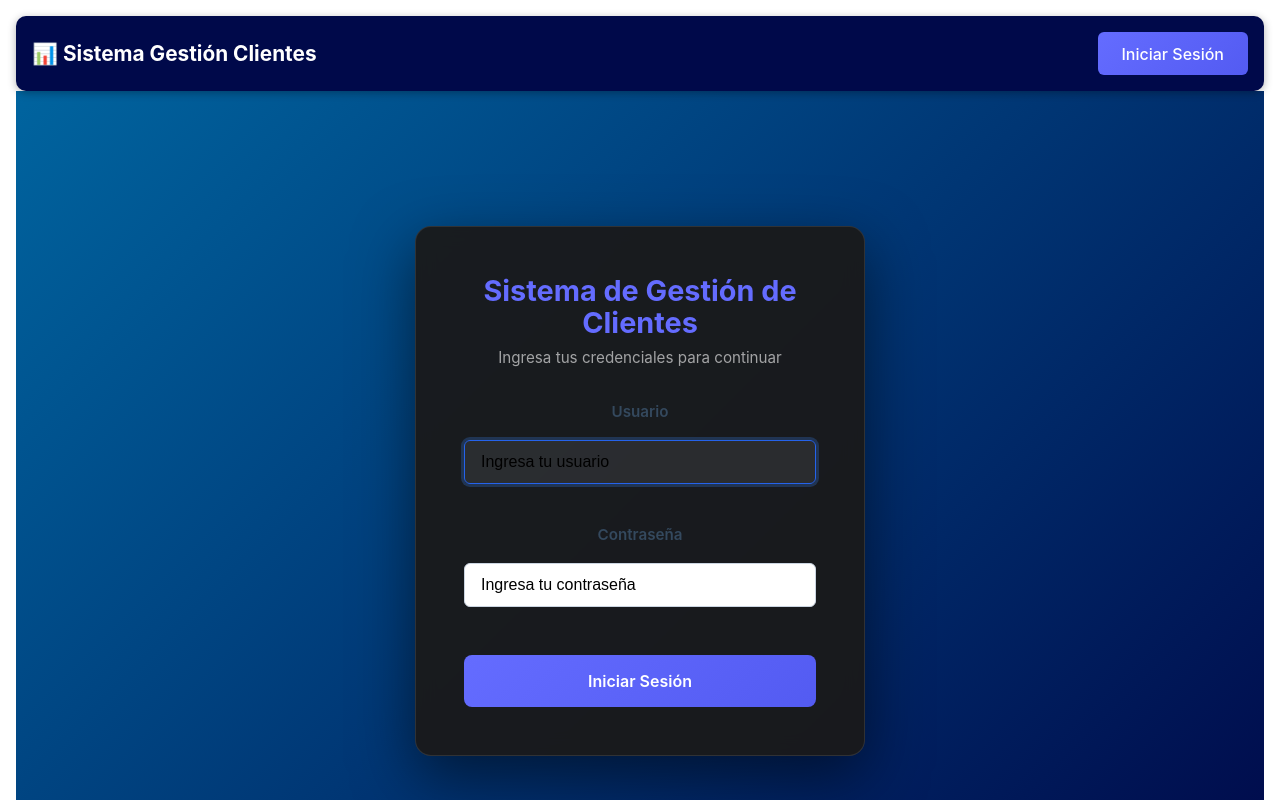
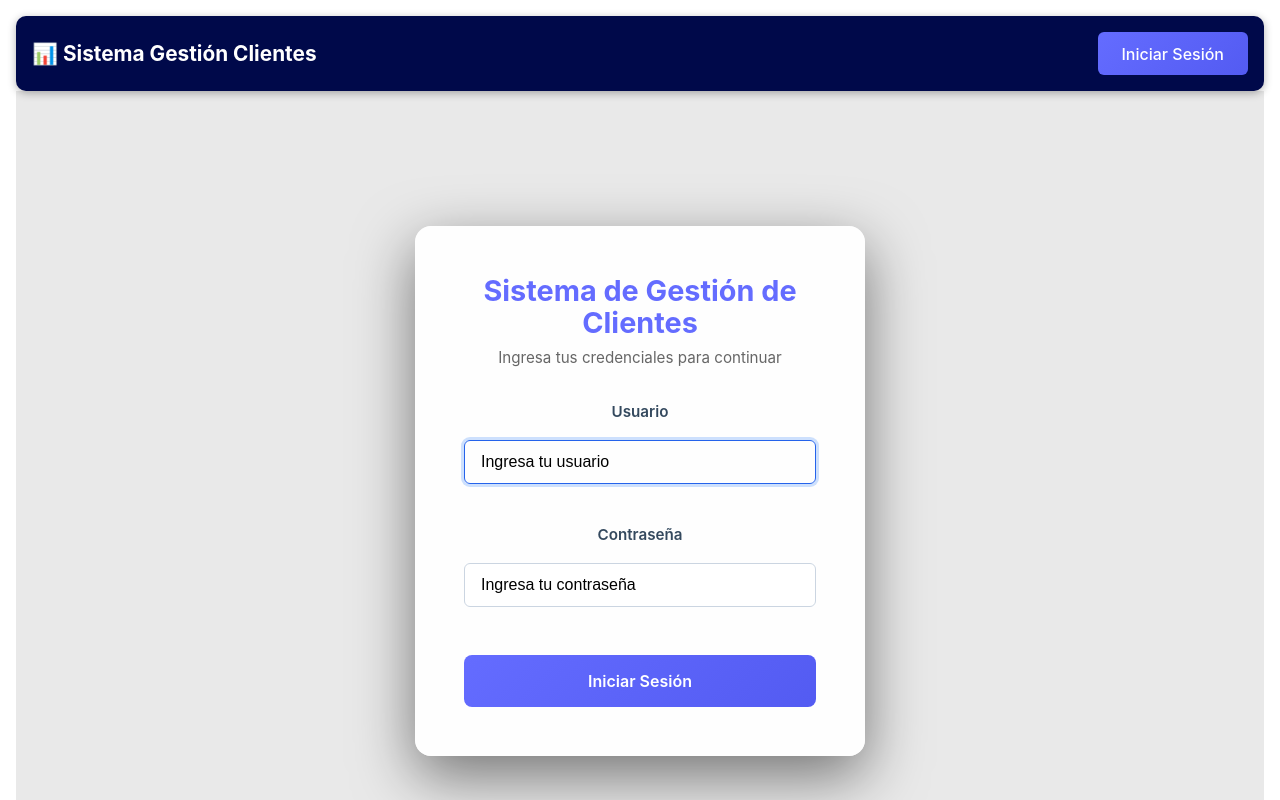
Before and after one commit to josxbovi/TFI-AdmRec-Front, a React (Vite) app: page /login in a window 1280 px wide. Shown: the top 800 px of the page. Built offline with nearby package versions, Linux system fonts and the light colour scheme; no server answers.

Commit message:
Login visual change

```diff
--- a/src/pages/Login.css
+++ b/src/pages/Login.css
@@ -3,14 +3,14 @@
   display: flex;
   align-items: center;
   justify-content: center;
-  background: linear-gradient(135deg, #00649f 0%, #00094a 100%);
+  background: #e9e9e9;
   /*background: linear-gradient(135deg, #667eea 0%, #764ba2 100%);*/
   padding: 2rem;
   position: relative;
 }
 
 .login-container {
-  background: rgba(26, 26, 26, 0.95);
+  background: rgba(255, 255, 255, 0.95);
   border-radius: 16px;
   padding: 3rem;
   width: 100%;
@@ -32,7 +32,7 @@
 }
 
 .login-header p {
-  color: rgba(255, 255, 255, 0.6);
+  color: rgba(0, 0, 0, 0.6);
   font-size: 0.95rem;
 }
 
@@ -140,7 +140,7 @@
 }
 
 .login-footer p {
-  color: rgba(255, 255, 255, 0.6);
+  color: rgba(0, 0, 0, 0.6);
   font-size: 0.9rem;
 }
 
--- a/src/pages/NuevoContrato.css
+++ b/src/pages/NuevoContrato.css
@@ -81,6 +81,7 @@
 
 .info-row {
   font-size: 1rem;
+  color: black;
 }
 
 .info-row strong {
```
